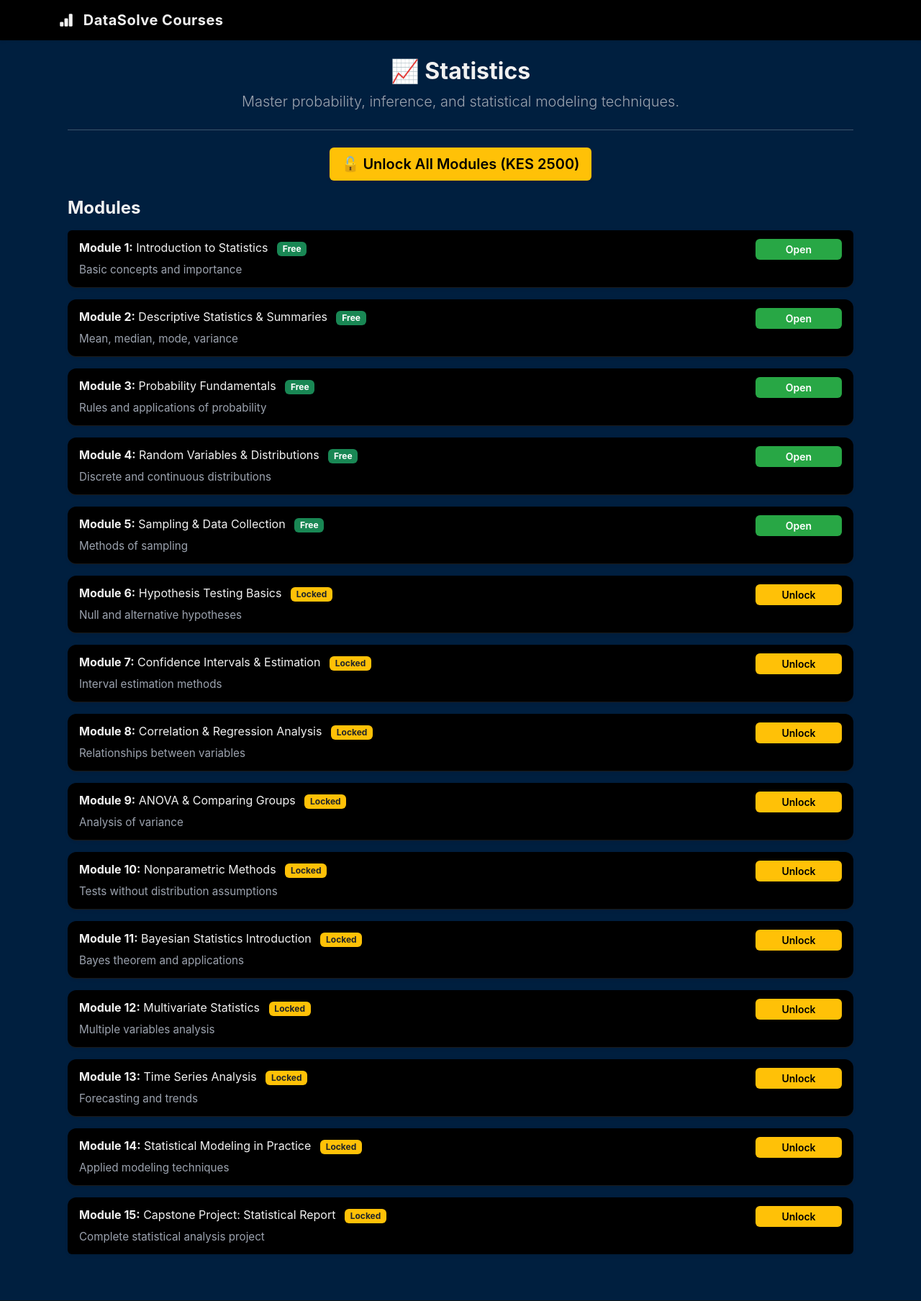
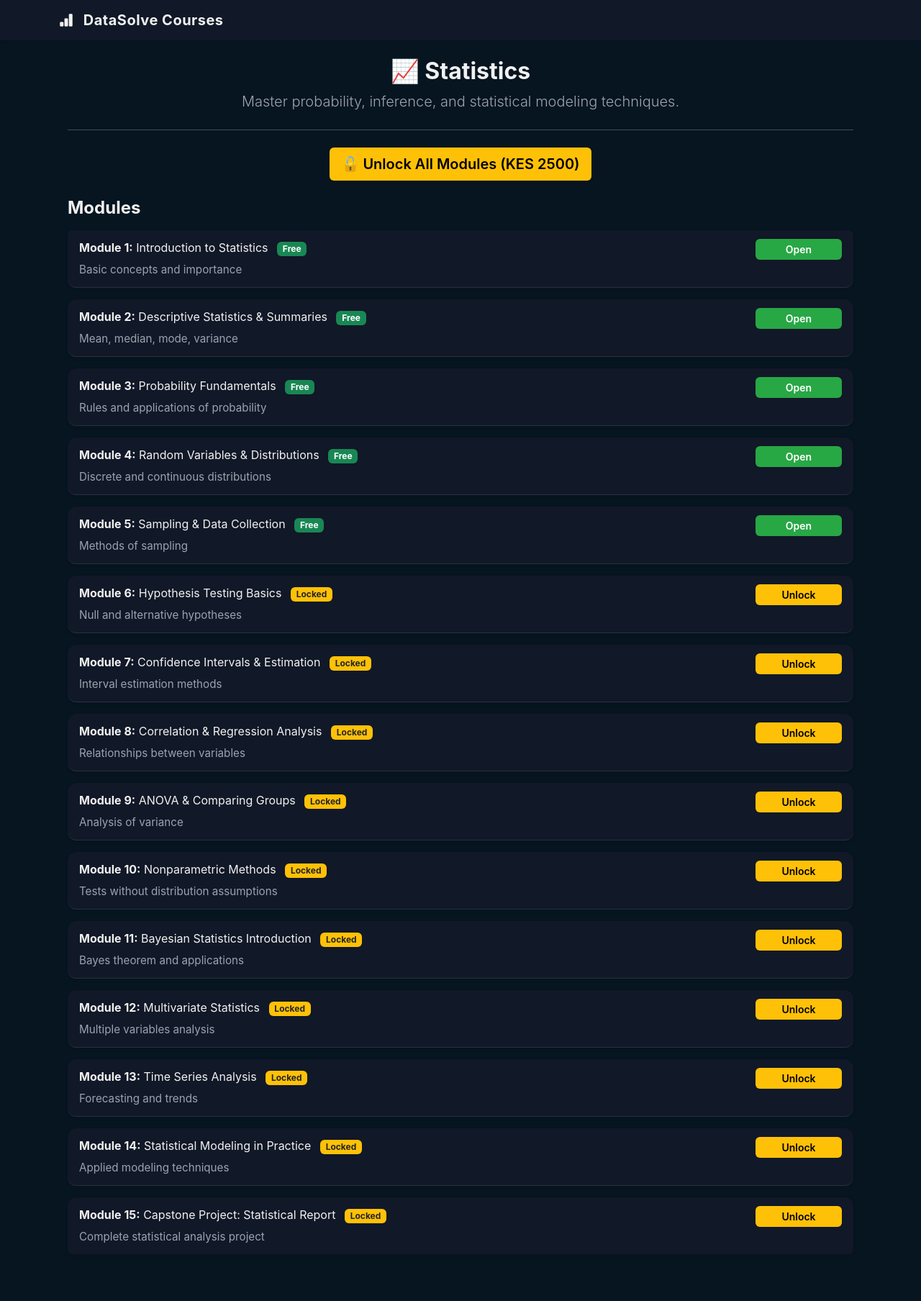
Before and after one commit to Evanson045/Courses, a Flask app: page /courses/Statistics in a window 1280 px wide. Shown: the top 1808 px of the page at 72% size. Run offline with Flask 3, Linux system fonts and the light colour scheme; a user stored in the database is signed in; some libraries are stand-ins or nearby versions.

Commit message:
final commit

```diff
--- a/courses.py
+++ b/courses.py
@@ -334,7 +334,7 @@ def course_detail(course_name):
         return redirect(url_for('list_courses'))
     return render_template('course_detail.html', course=course, course_name=course_name, user=user)
 
-@app.route('/module/<course_name>/<int:id>')
+@app.route('/courses/<course_name>/module/<int:id>')
 def module(course_name, id):
     user = current_user()
     if not user:
@@ -355,8 +355,7 @@ def module(course_name, id):
         flash("This module is locked. Please subscribe to unlock.", "warning")
         return redirect(url_for('unlock_module'))
 
-    return render_template("module.html", module=module_data, course=course, user=user)
-
+    return render_template("module.html", module=module_data, course=course, user=user, course_name=course_name)
 
 @app.route('/unlock-module')
 def unlock_module():
--- a/templates/base.html
+++ b/templates/base.html
@@ -11,7 +11,7 @@
   <style>
     /* Dark Mode Base */
     body {
-      background-color: #001f3f;
+      background-color: #061520;
       color: #f1f1f1;
       font-family: 'Inter', sans-serif;
       transition: background-color 0.3s ease, color 0.3s ease;
@@ -19,7 +19,7 @@
 
     /* Navbar */
     .navbar {
-      background-color: #000000 !important;
+      background-color: #111827 !important;
       box-shadow: 0 2px 6px rgba(0,0,0,0.6);
     }
     .navbar-brand {
@@ -30,7 +30,7 @@
 
     /* Cards */
     .card {
-      background-color: #000000;
+      background-color: #111827;
       color: #f1f1f1;
       border: none;
       border-radius: 10px;
@@ -70,7 +70,7 @@
 
     /* Module List Items */
 .list-group-item {
-  background-color: #000000;
+  background-color: #111827;
   color: #f1f1f1;
   border: none;
   border-bottom: 1px solid rgba(255,255,255,0.1);
```
Also changed, not shown: templates/module.html (+9 -6 lines).
